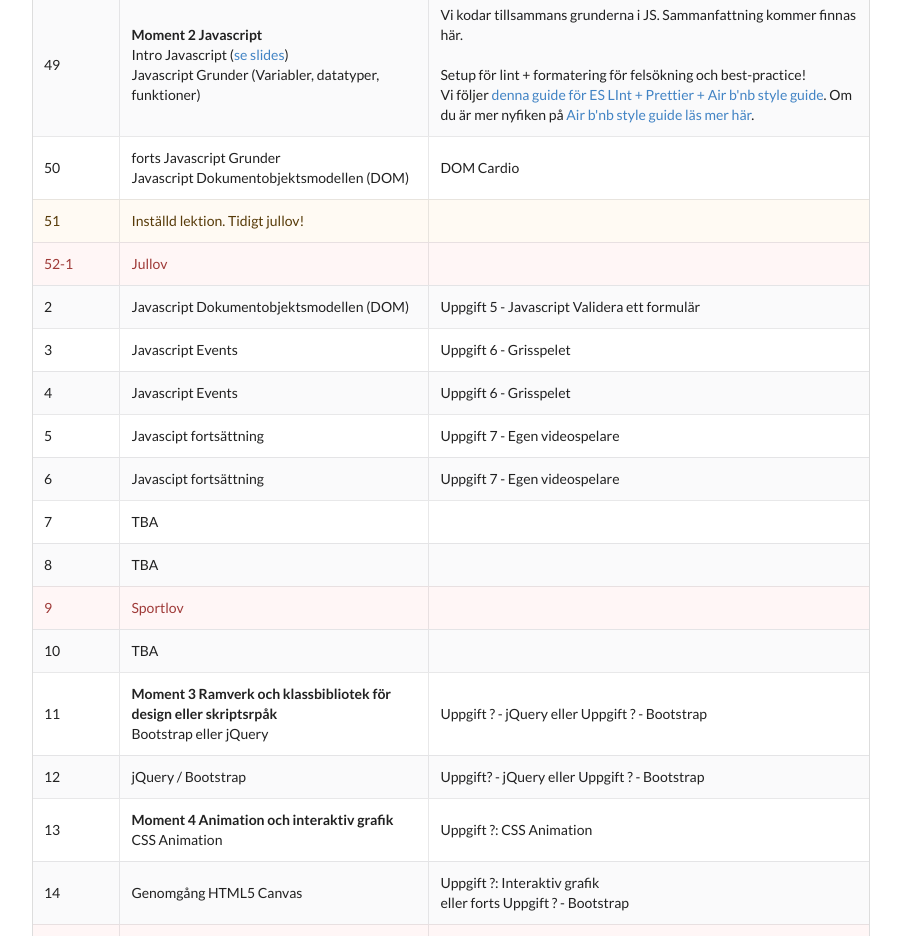
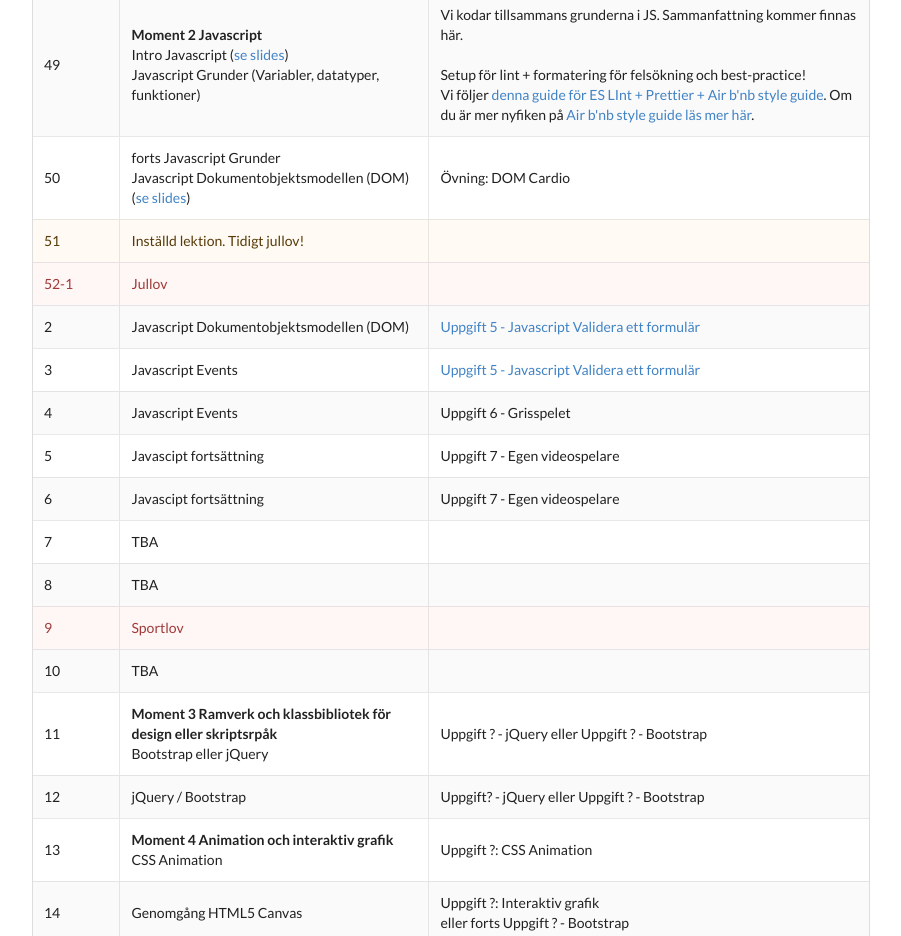
Before and after one commit to mediagymnasiet-webbutveckling/kurssidan, a plain HTML site: page sites/webb2/info/planering.html in a window 1280 px wide. Shown: the part 1520-2456 px from the top of the page, without its empty margins (189-1090 px from the left). Drawn offline with nearby package versions, Linux system fonts and the light colour scheme.

Commit message:
updated webb2 plan

```diff
--- a/sites/webb2/info/planering.html
+++ b/sites/webb2/info/planering.html
@@ -341,8 +341,8 @@
                                 <tr>
                                     <td>50</td>
                                     <td>forts Javascript Grunder<br>
-                                        Javascript Dokumentobjektsmodellen (DOM)</td>
-                                    <td>DOM Cardio</td>
+                                        Javascript Dokumentobjektsmodellen (DOM) (<a href="https://slides.com/sandralarsson-1/deck-6-13" target="blank">se slides</a>)</td>
+                                    <td>Övning: DOM Cardio</td>
                                 </tr>
                                 <tr class="warning">
                                     <td>51</td>
@@ -357,12 +357,13 @@
                                 <tr>
                                     <td>2</td>
                                     <td>Javascript Dokumentobjektsmodellen (DOM)</td>
-                                    <td>Uppgift 5 - Javascript Validera ett formulär</td>
+                                    <td><a href="https://github.com/mediagymnasiet-webbutveckling/javascript-validate-form" target="_blank">Uppgift 5 - Javascript Validera ett formulär</a></td>
                                 </tr>
                                 <tr>
                                     <td>3</td>
                                     <td>Javascript Events</td>
-                                    <td>Uppgift 6 - Grisspelet</td>
+                                    <td><a href="https://github.com/mediagymnasiet-webbutveckling/javascript-validate-form" target="_blank">Uppgift 5 - Javascript Validera ett formulär</a></td>
+
                                 </tr>
                                 <tr>
                                     <td>4</td>
```
